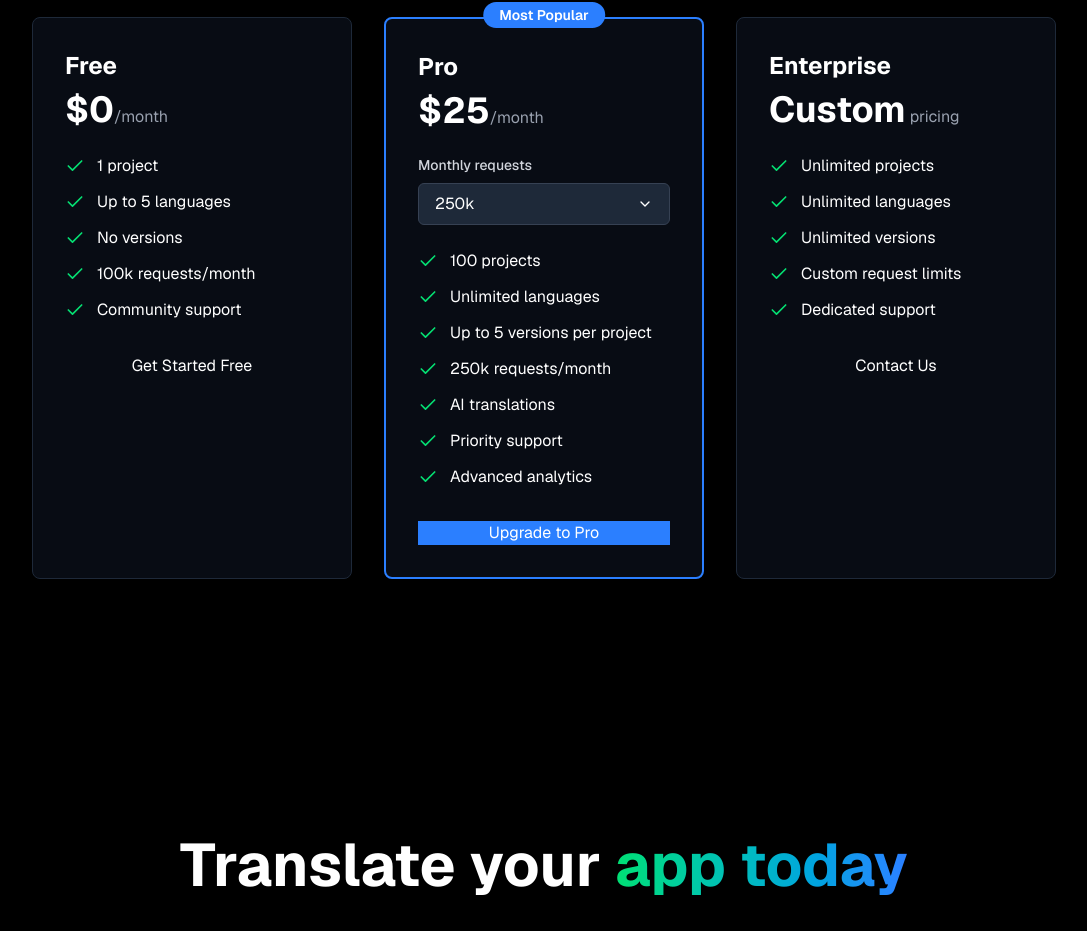
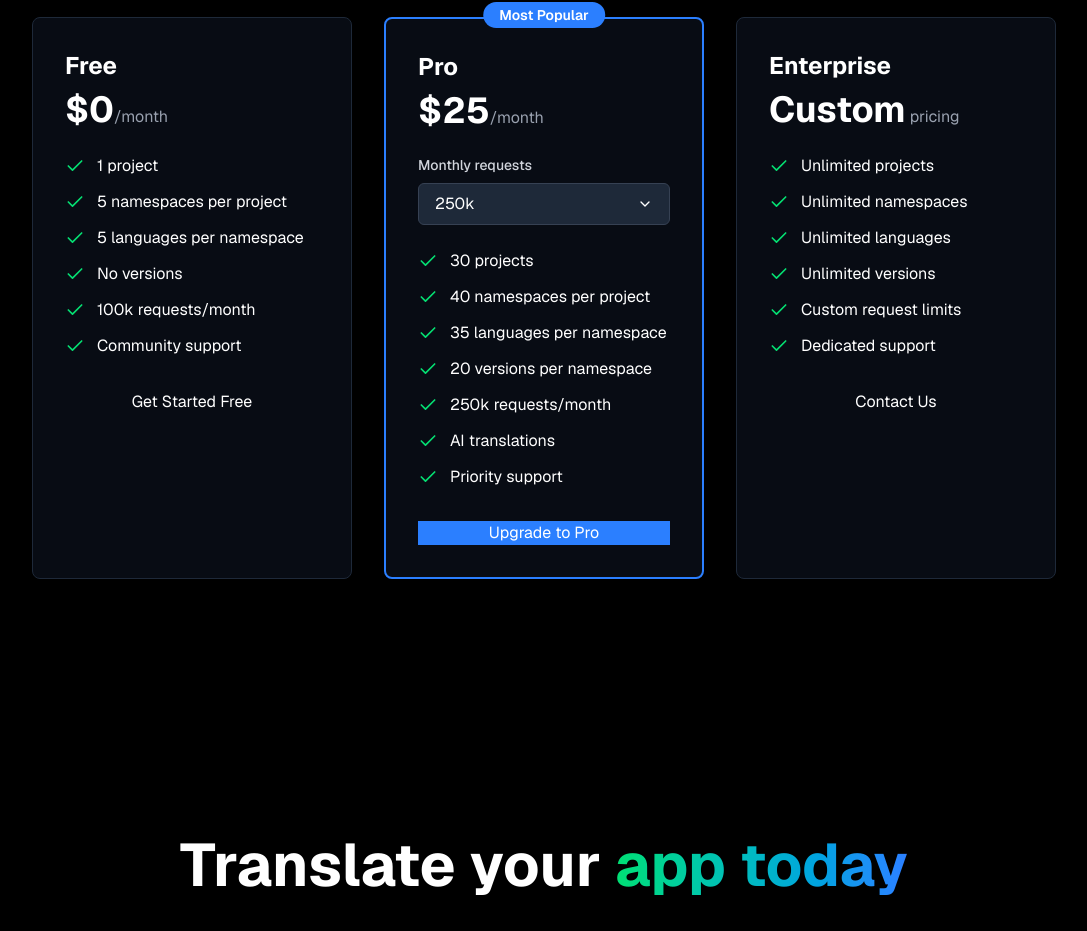
Before and after one commit to twendykirn/unlingo, a Next.js app in the folder apps/web/: page / in a window 1280 px wide. Shown: the part 2069-3000 px from the top of the page, without its empty margins (96-1183 px from the left). Built offline with nearby package versions, Linux system fonts and the light colour scheme.

Commit message:
refactor: adjust the pricing

```diff
--- a/apps/web/app/page.tsx
+++ b/apps/web/app/page.tsx
@@ -66,15 +66,6 @@ export default function Page() {
     const [isDropdownOpen, setIsDropdownOpen] = useState(false);
     const [activeCodeTab, setActiveCodeTab] = useState<'i18next' | 'rest'>('i18next');
     const router = useRouter();
-
-    const getVersionCount = (requests: string) => {
-        if (requests === '250k') return 5;
-        if (requests === '500k') return 8;
-        if (requests === '1M') return 12;
-        if (requests === '2M') return 20;
-        if (requests === '10M') return 20;
-        return 30;
-    };
 
     const scrollToSection = (sectionId: string) => {
         const element = document.getElementById(sectionId);
@@ -348,7 +339,11 @@ console.log(translations.en.welcome);`}
                                 </li>
                                 <li className='flex items-center'>
                                     <Check className='h-5 w-5 text-green-400 mr-3' />
-                                    <span>Up to 5 languages</span>
+                                    <span>5 namespaces per project</span>
+                                </li>
+                                <li className='flex items-center'>
+                                    <Check className='h-5 w-5 text-green-400 mr-3' />
+                                    <span>5 languages per namespace</span>
                                 </li>
                                 <li className='flex items-center'>
                                     <Check className='h-5 w-5 text-green-400 mr-3' />
@@ -422,17 +417,19 @@ console.log(translations.en.welcome);`}
                             <ul className='space-y-3 mb-8'>
                                 <li className='flex items-center'>
                                     <Check className='h-5 w-5 text-green-400 mr-3' />
-                                    <span>100 projects</span>
+                                    <span>30 projects</span>
                                 </li>
                                 <li className='flex items-center'>
                                     <Check className='h-5 w-5 text-green-400 mr-3' />
-                                    <span>Unlimited languages</span>
+                                    <span>40 namespaces per project</span>
                                 </li>
                                 <li className='flex items-center'>
                                     <Check className='h-5 w-5 text-green-400 mr-3' />
-                                    <span>
-                                        Up to {getVersionCount(selectedPricing?.requests ?? '')} versions per project
-                                    </span>
+                                    <span>35 languages per namespace</span>
+                                </li>
+                                <li className='flex items-center'>
+                                    <Check className='h-5 w-5 text-green-400 mr-3' />
+                                    <span>20 versions per namespace</span>
                                 </li>
                                 <li className='flex items-center'>
                                     <Check className='h-5 w-5 text-green-400 mr-3' />
@@ -445,10 +442,6 @@ console.log(translations.en.welcome);`}
                                 <li className='flex items-center'>
                                     <Check className='h-5 w-5 text-green-400 mr-3' />
                                     <span>Priority support</span>
-                                </li>
-                                <li className='flex items-center'>
-                                    <Check className='h-5 w-5 text-green-400 mr-3' />
-                                    <span>Advanced analytics</span>
                                 </li>
                             </ul>
                             <Button
@@ -474,6 +467,10 @@ console.log(translations.en.welcome);`}
                                 <li className='flex items-center'>
                                     <Check className='h-5 w-5 text-green-400 mr-3' />
                                     <span>Unlimited projects</span>
+                                </li>
+                                <li className='flex items-center'>
+                                    <Check className='h-5 w-5 text-green-400 mr-3' />
+                                    <span>Unlimited namespaces</span>
                                 </li>
                                 <li className='flex items-center'>
                                     <Check className='h-5 w-5 text-green-400 mr-3' />
```
